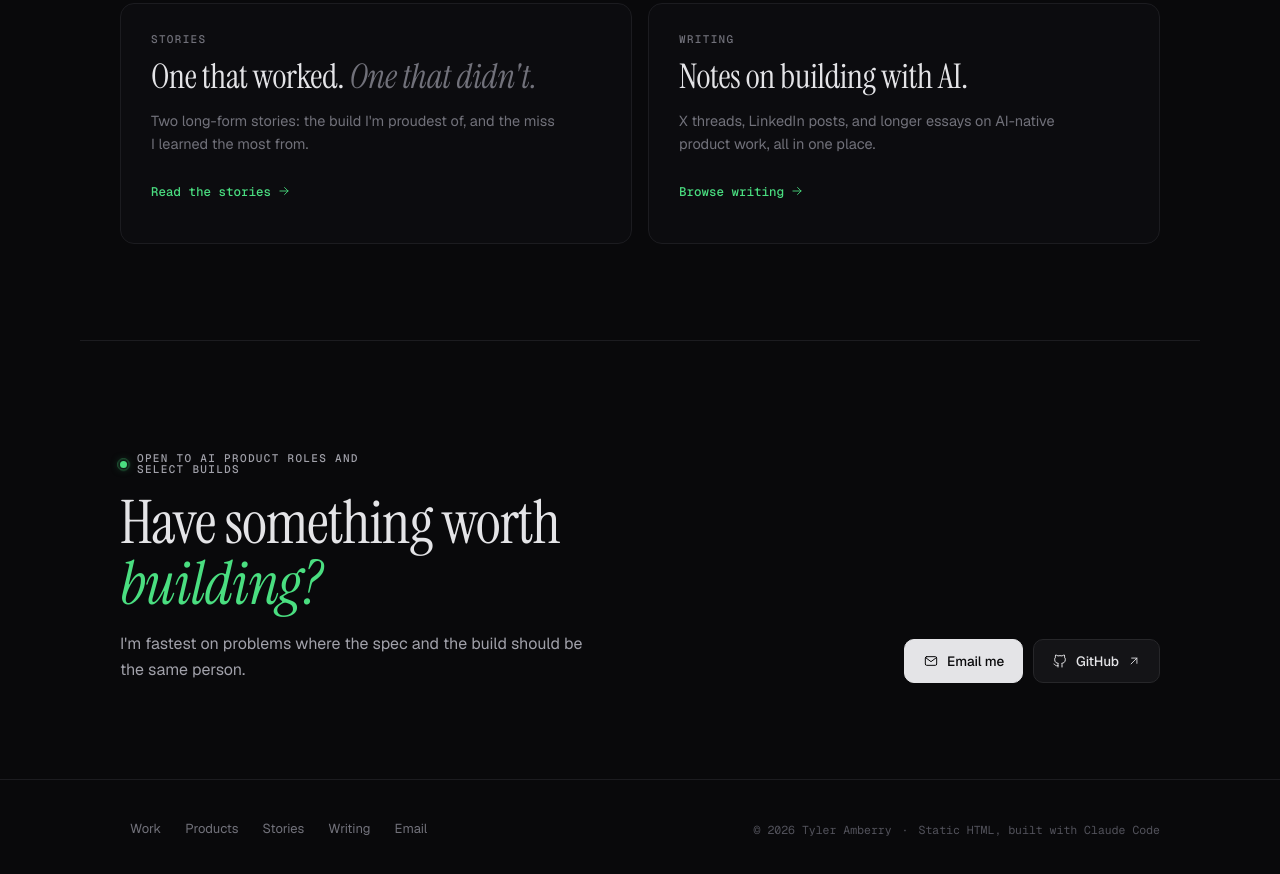
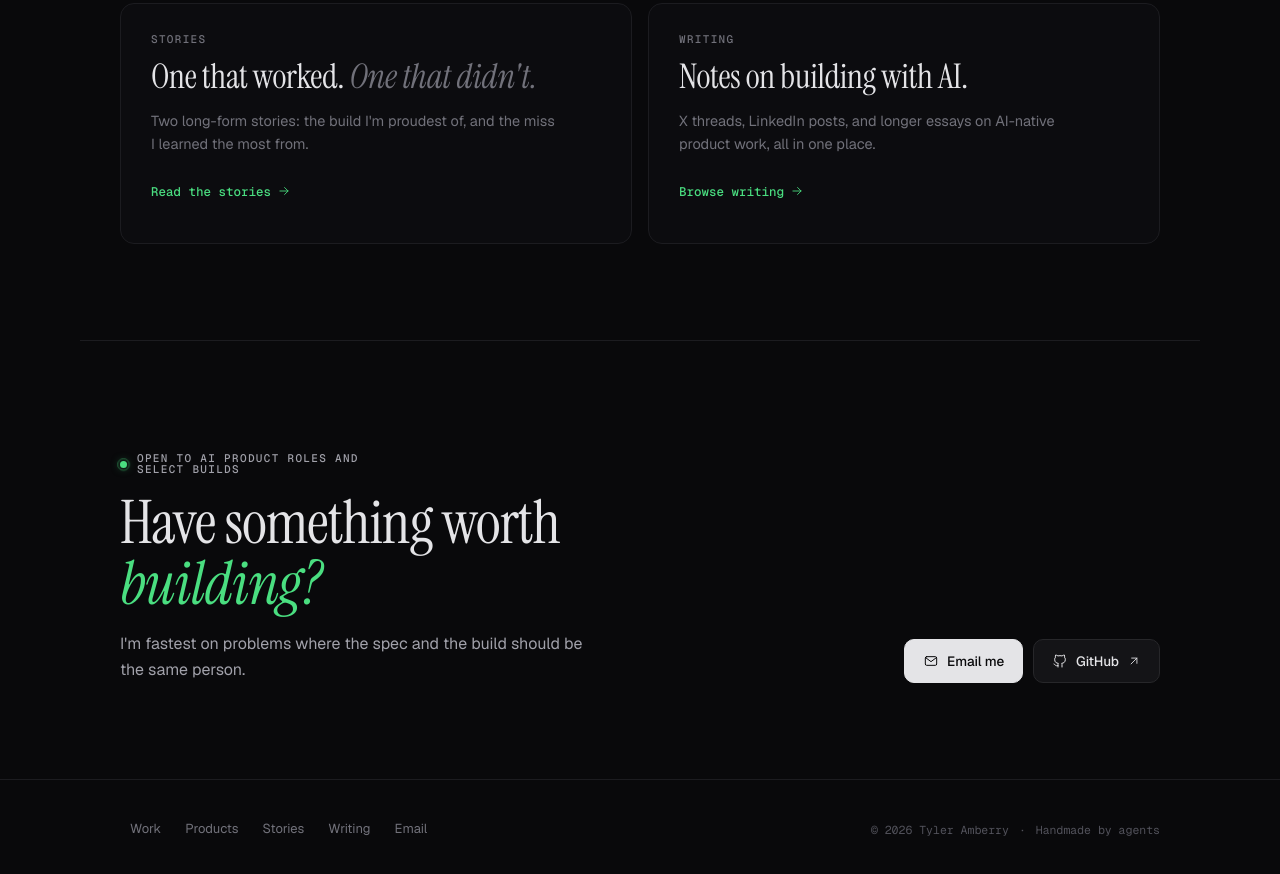
Before and after one commit to tyleramberry/tyleramberry-site, a plain HTML site: page index.html in a window 1280 px wide. Shown: the part 1769-2643 px from the top of the page. Drawn offline with nearby package versions, Linux system fonts and the light colour scheme.

Commit message:
Footer: "Handmade by agents"

```diff
--- a/index.html
+++ b/index.html
@@ -168,7 +168,7 @@
       <a href="writing.html">Writing</a>
       <a href="mailto:tyleramberry@gmail.com">Email</a>
     </nav>
-    <p class="foot-meta"><span>© 2026 Tyler Amberry</span><span aria-hidden="true">·</span><span>Static HTML, built with Claude Code</span></p>
+    <p class="foot-meta"><span>© 2026 Tyler Amberry</span><span aria-hidden="true">·</span><span>Handmade by agents</span></p>
   </div>
 </footer>
 </body>
```
Also changed, not shown: products.html (+1 -1 lines), stories.html (+1 -1 lines), work.html (+1 -1 lines), writing.html (+1 -1 lines).
